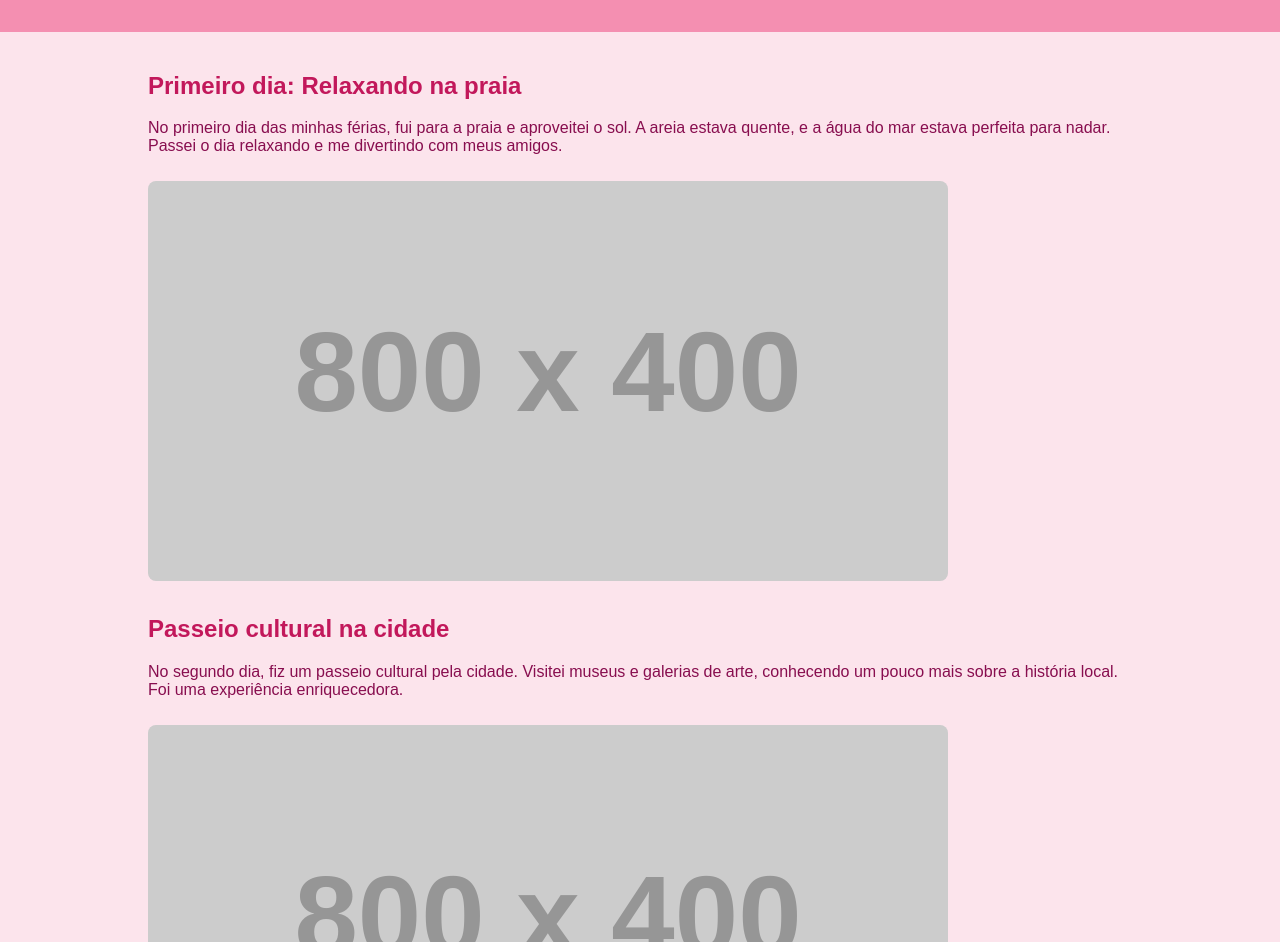
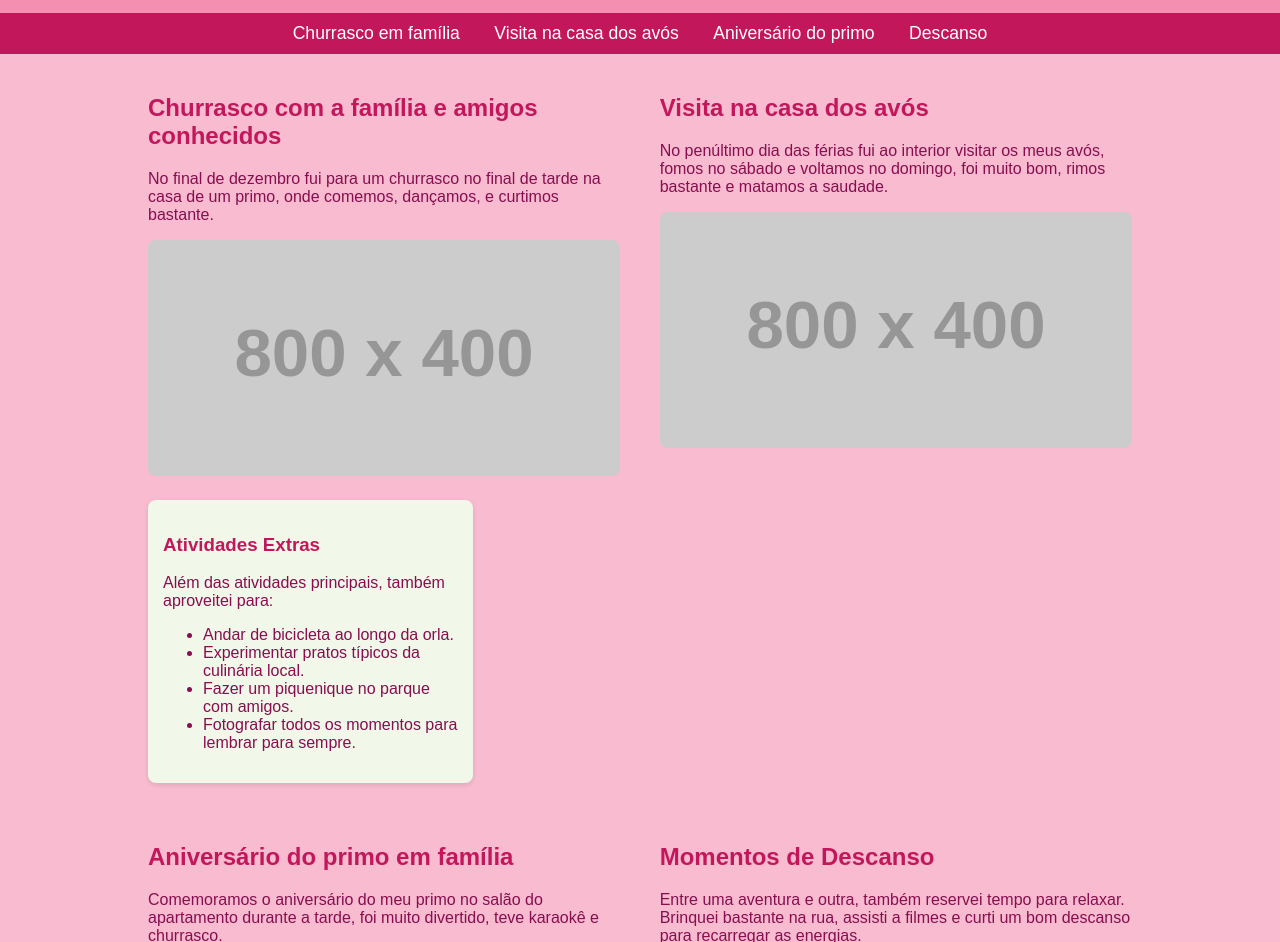
Before and after one commit to NataliaCarolineLopez/MinhasFerias, a plain HTML site: page index.html in a window 1280 px wide. Shown: the part 107-1049 px from the top of the page. Drawn offline with Linux system fonts and the light colour scheme; placeholder pictures from the web are drawn by us.

Commit message:
arquivo minhas ferias

```diff
--- a/index.html
+++ b/index.html
@@ -4,98 +4,150 @@
     <meta charset="UTF-8">
     <meta name="viewport" content="width=device-width, initial-scale=1.0">
     <meta http-equiv="X-UA-Compatible" content="ie=edge">
-    <title>Minhas Férias</title>
+    <title>Minhas Férias de Verão</title>
     <style>
+        /* Estilos gerais */
         body {
             font-family: Arial, sans-serif;
-            background-color: #fce4ec;
-            color: #880e4f;
             margin: 0;
             padding: 0;
+            background-color: #f8bbd0;
+            color: #880e4f;
         }
+        h1, h2 {
+            color: #c2185b;
+        }
+
+        /* Header */
         header {
             background-color: #f48fb1;
             text-align: center;
             padding: 20px;
         }
-        header h1 {
-            font-size: 2.5em;
+
+        /* Menu de navegação */
+        nav {
+            background-color: #c2185b;
+            color: white;
+            padding: 10px 0;
+            text-align: center;
         }
+        nav a {
+            color: white;
+            margin: 0 15px;
+            text-decoration: none;
+            font-size: 1.1em;
+        }
+        nav a:hover {
+            text-decoration: underline;
+        }
+
+        /* Sections */
         section {
+            display: flex;
+            flex-wrap: wrap;
+            justify-content: space-between;
             padding: 20px;
             margin: 0 10%;
         }
+
         article {
-            margin-bottom: 30px;
+            width: 48%;
+            margin-bottom: 20px;
         }
-        img {
-            max-width: 100%;
-            height: auto;
+
+        article img {
+            width: 100%;
             border-radius: 8px;
-            margin-top: 10px;
         }
+
+        aside {
+            width: 30%;
+            background-color: #f1f8e9;
+            padding: 15px;
+            border-radius: 8px;
+            box-shadow: 0 2px 5px rgba(0, 0, 0, 0.1);
+        }
+
+        aside h3 {
+            color: #c2185b;
+        }
+
+        /* Footer */
         footer {
             background-color: #f48fb1;
             text-align: center;
             padding: 10px;
             font-size: 0.9em;
         }
-        h2 {
-            color: #c2185b;
-        }
-        ul {
-            list-style-type: square;
-            margin-left: 20px;
-        }
+
     </style>
 </head>
 <body>
+
+    <!-- Header -->
     <header>
-        <h1>Minhas Férias Incríveis!</h1>
+        <h1>Minhas Férias de Verão</h1>
     </header>
 
+    <!-- Navegação -->
+    <nav>
+        <a href="#praia">Churrasco em família</a>
+        <a href="#passeio">Visita na casa dos avós</a>
+        <a href="#festa">Aniversário do primo</a>
+        <a href="#descanso">Descanso</a>
+    </nav>
+
+    <!-- Conteúdo Principal -->
     <section>
-        <article>
-            <h2>Primeiro dia: Relaxando na praia</h2>
-            <p>No primeiro dia das minhas férias, fui para a praia e aproveitei o sol. A areia estava quente, e a água do mar estava perfeita para nadar. Passei o dia relaxando e me divertindo com meus amigos.</p>
-            <img src="https://via.placeholder.com/800x400/FF80AB/ffffff?text=Praia" alt="Imagem da praia">
+        <!-- Artigo sobre a Praia -->
+        <article id="praia">
+            <h2>Churrasco com a família e amigos conhecidos</h2>
+            <p>No final de dezembro fui para um churrasco no final de tarde na casa de um primo, onde comemos, dançamos, e curtimos bastante. </p>
+            <img src="https://via.placeholder.com/800x400/FF80AB/ffffff?text=Praia" alt="Imagem do churrasco">
         </article>
 
-        <article>
-            <h2>Passeio cultural na cidade</h2>
-            <p>No segundo dia, fiz um passeio cultural pela cidade. Visitei museus e galerias de arte, conhecendo um pouco mais sobre a história local. Foi uma experiência enriquecedora.</p>
-            <img src="https://via.placeholder.com/800x400/FF80AB/ffffff?text=Museu" alt="Imagem do museu">
+        <!-- Artigo sobre o Passeio Cultural -->
+        <article id="passeio">
+            <h2>Visita na casa dos avós</h2>
+            <p>No penúltimo dia das férias fui ao interior visitar os meus avós, fomos no sábado e voltamos no domingo, foi muito bom, rimos bastante e matamos a saudade.</p>
+            <img src="https://via.placeholder.com/800x400/FF80AB/ffffff?text=Museu" alt="Imagem do lugar">
         </article>
 
-        <article>
-            <h2>Festa com amigos</h2>
-            <p>No terceiro dia, organizei uma festa com meus amigos. Decoramos o lugar com muitas luzes e, claro, com a cor rosa predominando. Foi uma noite super divertida!</p>
+        <!-- Aside com Atividades Extras -->
+        <aside>
+            <h3>Atividades Extras</h3>
+            <p>Além das atividades principais, também aproveitei para:</p>
+            <ul>
+                <li>Andar de bicicleta ao longo da orla.</li>
+                <li>Experimentar pratos típicos da culinária local.</li>
+                <li>Fazer um piquenique no parque com amigos.</li>
+                <li>Fotografar todos os momentos para lembrar para sempre.</li>
+            </ul>
+        </aside>
+    </section>
+
+    <!-- Seção com mais atividades -->
+    <section>
+        <!-- Artigo sobre Festa com Amigos -->
+        <article id="festa">
+            <h2>Aniversário do primo em família</h2>
+            <p>Comemoramos o aniversário do meu primo no salão do apartamento durante a tarde, foi muito divertido, teve karaokê e churrasco.</p>
             <img src="https://via.placeholder.com/800x400/FF80AB/ffffff?text=Festa" alt="Imagem da festa">
         </article>
 
-        <article>
-            <h2>Atividades ao ar livre</h2>
-            <p>Durante a semana, também aproveitei para fazer atividades ao ar livre, como caminhadas e passeios de bicicleta. A natureza estava linda, e o clima estava perfeito para estar ao ar livre.</p>
-            <img src="https://via.placeholder.com/800x400/FF80AB/ffffff?text=Natureza" alt="Imagem de atividades ao ar livre">
-        </article>
-
-        <article>
-            <h2>Meus momentos de descanso</h2>
-            <p>É claro que também tive meu tempo de descanso, lendo livros e assistindo filmes. Foi uma mistura de diversão e relaxamento que tornou as férias ainda mais especiais.</p>
+        <!-- Artigo sobre Descanso -->
+        <article id="descanso">
+            <h2>Momentos de Descanso</h2>
+            <p>Entre uma aventura e outra, também reservei tempo para relaxar. Brinquei bastante na rua, assisti a filmes e curti um bom descanso para recarregar as energias.</p>
             <img src="https://via.placeholder.com/800x400/FF80AB/ffffff?text=Descanso" alt="Imagem de descanso">
         </article>
-
-        <h3>Outras coisas que fiz nas férias:</h3>
-        <ul>
-            <li>Comi muito sorvete de morango!</li>
-            <li>Visitei um parque de diversões.</li>
-            <li>Fiz muitas fotos incríveis.</li>
-            <li>Experimentei novos restaurantes e pratos.</li>
-        </ul>
     </section>
 
+    <!-- Rodapé -->
     <footer>
         <p>&copy; 2025 Minhas Férias. Todos os direitos reservados.</p>
     </footer>
+
 </body>
 </html>
--- a/style.css
+++ b/style.css
@@ -0,0 +1,82 @@
+<style>
+        /* Estilos gerais */
+        body {
+            font-family: Arial, sans-serif;
+            margin: 0;
+            padding: 0;
+            background-color: #f8bbd0;
+            color: #880e4f;
+        }
+        h1, h2 {
+            color: #c2185b;
+        }
+
+        /* Header */
+        header {
+            background-color: #f48fb1;
+            text-align: center;
+            padding: 20px;
+        }
+
+        /* Menu de navegação */
+        nav {
+            background-color: #c2185b;
+            color: white;
+            padding: 10px 0;
+            text-align: center;
+        }
+        nav a {
+            color: white;
+            margin: 0 15px;
+            text-decoration: none;
+            font-size: 1.1em;
+        }
+        nav a:hover {
+            text-decoration: underline;
+        }
+
+        /* Sections */
+        section {
+            padding: 20px;
+            margin: 0 10%;
+        }
+
+        article {
+            margin-bottom: 30px;
+        }
+
+        article img {
+            width: 100%;
+            border-radius: 8px;
+        }
+
+        /* Aside fixado no canto direito da tela */
+        aside {
+            position:fixed;
+            right: 20px;
+            top: 100px;
+            width: 25%;
+            background-color: #f1f8e9;
+            padding: 15px;
+            border-radius: 8px;
+            box-shadow: 0 2px 5px rgba(0, 0, 0, 0.1);
+        }
+
+        aside h3 {
+            color: #c2185b;
+        }
+
+        aside ul {
+            list-style-type: square;
+            margin-right: 20px;
+        }
+
+        /* Footer */
+        footer {
+            background-color: #f48fb1;
+            text-align: center;
+            padding: 10px;
+            font-size: 0.9em;
+        }
+
+    </style>
```
